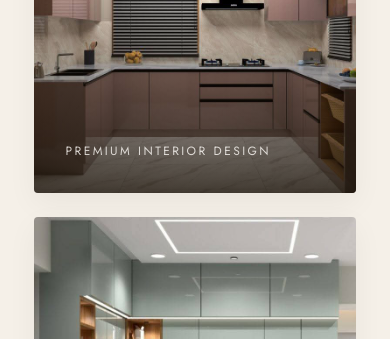
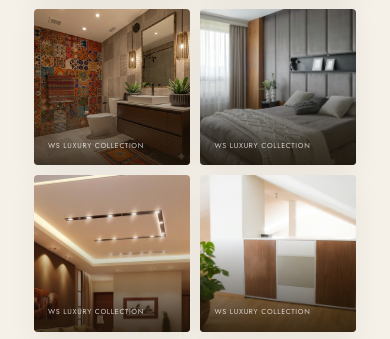
Before and after one commit to mynexasolutions-spec/ws-interior, a Flask app: page /gallery in a window 390 px wide. Shown: the part 1255-1594 px from the top of the page. Run offline with Flask 3, Linux system fonts and the light colour scheme.

Commit message:
updated gallery

```diff
--- a/app/static/css/style.css
+++ b/app/static/css/style.css
@@ -1993,8 +1993,8 @@
   /* GALLERY PAGE */
   .gallery-grid {
     display: grid;
-    grid-template-columns: repeat(auto-fill, minmax(350px, 1fr));
-    gap: 2rem;
+    grid-template-columns: repeat(auto-fill, minmax(280px, 1fr));
+    gap: 1.5rem;
     padding: 2rem 4%;
   }
 
@@ -2050,11 +2050,20 @@
 
   @media (max-width: 768px) {
     .gallery-grid {
-      grid-template-columns: 1fr;
-      gap: 1.5rem;
+      grid-template-columns: repeat(2, 1fr);
+      gap: 10px;
     }
 
     .gallery-item {
       aspect-ratio: 1;
     }
-  }
+
+    .gallery-info span {
+      font-size: 0.45rem;
+      letter-spacing: 0.1em;
+    }
+
+    .gallery-overlay {
+      padding: 0.9rem;
+    }
+  }
--- a/app/templates/gallery.html
+++ b/app/templates/gallery.html
@@ -7,7 +7,8 @@
     <div class="reveal" style="text-align: center; margin-bottom: 4rem;">
         <div class="section-label" style="justify-content: center;">Portfolio</div>
         <h1 class="section-title" style="text-align: center;">Our <em>Gallery</em></h1>
-        <p style="max-width: 600px; margin: 0 auto; color: var(--text-muted); font-weight: 300;">Explore our collection of premium interior designs, where luxury meets functionality.</p>
+        <p style="max-width: 600px; margin: 0 auto; color: var(--text-muted); font-weight: 300;">Explore our collection
+            of premium interior designs, where luxury meets functionality.</p>
     </div>
 
     <div class="gallery-grid container">
@@ -16,8 +17,20 @@
             <img src="{{ url_for('static', filename='img/img' ~ i ~ '.jpeg') }}" alt="Gallery Project {{ i }}">
             <div class="gallery-overlay">
                 <div class="gallery-info">
+                    <span>Premium Interior Design</span>
+                </div>
+            </div>
+        </div>
+        {% endfor %}
 
-                    <span>Premium Interior Design</span>
+        {# Specific Interior Images #}
+        {% set other_imgs = ['living-room.jpg', 'master-bedroom.png', 'kitchen.jpg', 'office.jpg', 'dining-space.jpg', '46.jpeg', 'bedroom.png', 'false-ceiling.png', 'furniture.png', 'home1.jpg', 'home2.jpg',  'residential-interior.jpg', 'turnkey.jpg', 'wallpaper.jpg', '50.jpeg'] %}
+        {% for img in other_imgs %}
+        <div class="gallery-item reveal">
+            <img src="{{ url_for('static', filename='img/' ~ img) }}" alt="WS Interior Design">
+            <div class="gallery-overlay">
+                <div class="gallery-info">
+                    <span>WS Luxury Collection</span>
                 </div>
             </div>
         </div>
@@ -28,7 +41,8 @@
 <section id="gallery-cta" style="background: var(--bg-main); text-align: center; padding: 6rem 4%;">
     <div class="reveal">
         <h2 class="section-title" style="text-align: center;">Inspired by our <em>Work?</em></h2>
-        <p style="margin-bottom: 2rem; color: var(--text-body);">Let's discuss how we can transform your space into a masterpiece.</p>
+        <p style="margin-bottom: 2rem; color: var(--text-body);">Let's discuss how we can transform your space into a
+            masterpiece.</p>
         <a href="{{ url_for('index') }}#contact" class="btn-primary">Start Your Project</a>
     </div>
 </section>
```
Also changed, not shown: app/static/img/home3.jpg (deleted).
